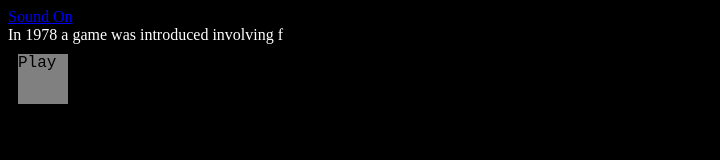
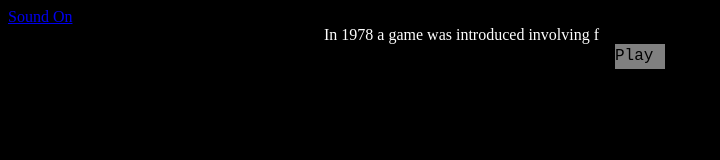
Before and after one commit to mndie28/Simon, a plain HTML site: page index.html in a window 1280 px wide. Shown: the whole page, without its empty margins (0-720 px from the left). Drawn offline with Linux system fonts and the light colour scheme.

Commit message:
Centered menu and messed with button.

```diff
--- a/index.html
+++ b/index.html
@@ -8,7 +8,7 @@
       <script src="TinyMusic.js"></script>
    </head>
    <body>
-      <div id=content>
+      <div id="content">
          <a id="sound" href="javascript: toggleSound()" onclick="">Sound On</a>
          <div id="intro">
             <div id="story" style="color:white"></div>
--- a/style.css
+++ b/style.css
@@ -26,14 +26,17 @@ body {
 }
 
 .dialog {
-    border-style: solid;
-    border-width: 10px;
     background-color: grey;
     font-family:"Courier New", Courier, monospace;
-    height: 50px;
     width: 50px;
+    margin: 0 auto;
+    line-height: 25px;
 }
 
+#intro {
+ margin: 0 auto;
+    width: 50%;
+}
 #lives {
     color:white;
     font-size: 3em;
```
